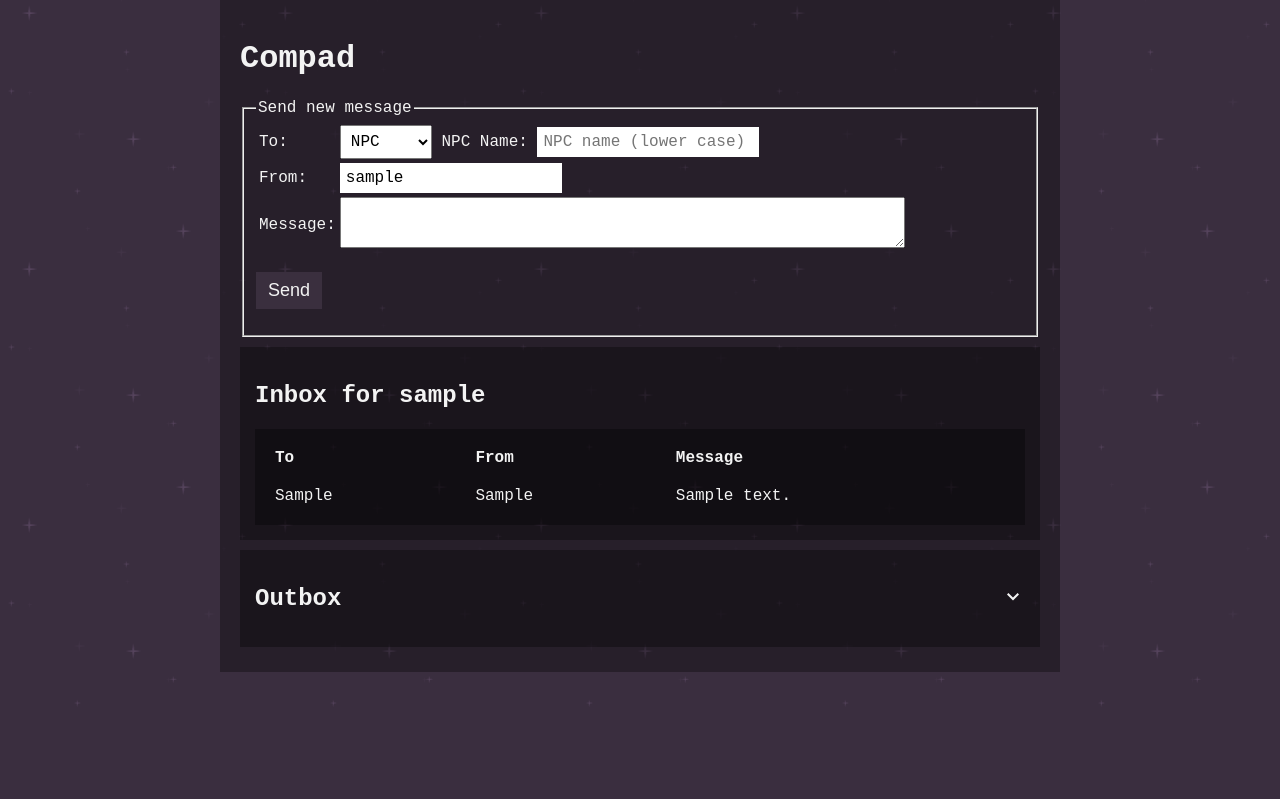
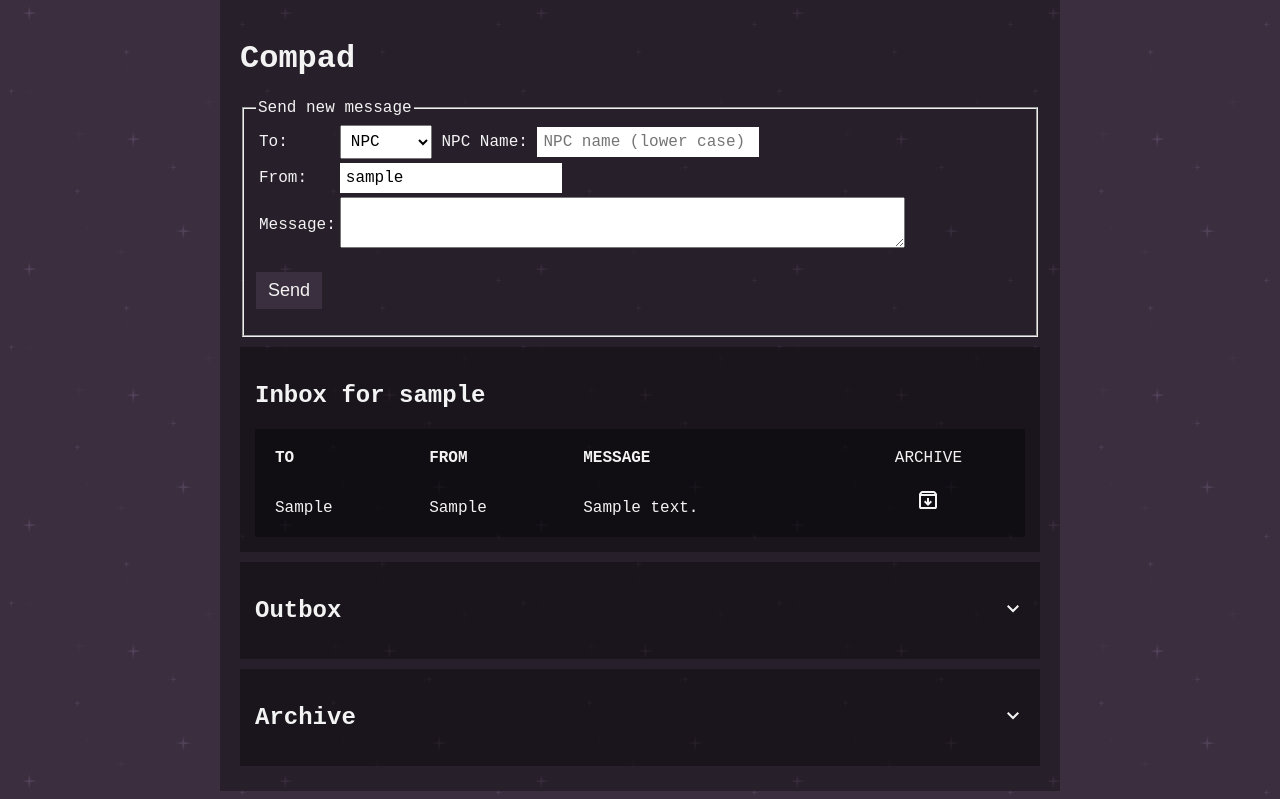
Before and after one commit to Glanten/compad, a Flask app: template templates/compad.html in a window 1280 px wide. Shown: the part 76-875 px from the top of the page. Before the commit the page ends 781 px from the top, so only its background shows below. Run offline with Flask 3, Linux system fonts and the light colour scheme; the template is opened without the code that fills it: most values are stand-ins (such as "Sample title", 1, 10 or a date in 2020); some libraries are stand-ins or nearby versions.

Commit message:
Compad messages can now be archived.

```diff
--- a/app.py
+++ b/app.py
@@ -364,7 +364,6 @@ def credits_send():
 def credits_receive():
     """Acquire credits from a unique credstick code"""
     if request.method == "POST":
-        # if user hits "send" on 'send credits' form
         # create variables from submitted form
         receive_code = request.form.get("input_credstick_code")
 
@@ -669,6 +668,17 @@ def compad():
             recipient_list=recipient_list,
             )
 
+# below function is ready, but no link currently exists to trigger it
+@app.route("/archive_message/<int:msg_id>", methods=['POST'])
+@login_required
+def archive_message(msg_id):
+    """Archive message to clean up inbox"""
+    current_user = session['user_id']
+    msg_variable = "msg" + str(current_user)
+    # change message's archive status to 1
+    db.execute("UPDATE ? SET archive = 1 WHERE msgid = ?", msg_variable, msg_id)
+    return redirect("/compad")
+
 #--- MISC PAGES ---#
 
 # Error page
--- a/templates/compad.html
+++ b/templates/compad.html
@@ -70,23 +70,38 @@
 </div>
 
 <!-- INBOX -->
+
+<!-- TO DO: ADD ARCHIVE BUTTONS -->
 <div style="margin-top: 10px;" class="darker">
     <h2>Inbox for {{ current_username }}</h2>
     <table class="dark_table">
 
         <tr style="text-align:left">
-            <th>To</th>
-            <th>From</th>
-            <th>Message</th>
+            <th>TO</th>
+            <th>FROM</th>
+            <th>MESSAGE</th>
+            <td style="text-align: center;">ARCHIVE</td>
         </tr>
 
         {% for message in user_messages %}
         {% if message.fromUser != current_username %}
+        {% if message.archive != 1 %}
         <tr class="table_align_top">
             <td>{{ message.toUser }}</td>
             <td>{{ message.fromUser }}</td>
             <td>{{ message.message }}</td>
+            <td style="text-align: center;">
+                <form action="{{ url_for('archive_message', msg_id=message.msgId)}}" method="POST"
+                    style="display: inline;">
+                    <label hidden for="archive_message_{{ message.msgid }}">Delete {{ message.msgid }}</label>
+                    <button type="submit" class="cursor_pointer" style="border: none; background: none;"
+                        id="archive_message_{{ message.msgid }}">
+                        <img src="static\icon-archive.svg" alt="archive" />
+                    </button>
+                </form>
+            </td>
         </tr>
+        {% endif %}
         {% endif %}
         {% endfor %}
 
@@ -105,14 +120,15 @@
         <table class="dark_table">
 
             <tr style="text-align:left">
-                <th>To</th>
-                <th>Message</th>
+                <th>TO</th>
+                <th>MESSAGE</th>
             </tr>
 
             {% for message in user_messages %}
             {% if message.fromUser == current_username %}
             <tr class="table_align_top">
                 <td>{{ message.toUser }}</td>
+
                 <td>{{ message.message }}</td>
             </tr>
             {% endif %}
@@ -122,4 +138,37 @@
     </div>
 </div>
 
+<!-- ARCHIVE -->
+<!-- starts collapsed, can be expanded by clicking -->
+<div style="margin-top: 10px;" class="darker">
+    <h2 class="cursor_pointer" onclick="collapseSegment('compad_archive', 'compad_archive_expand')">
+        Archive
+        <img class="float_right" id="compad_archive_expand" src="static\icon-arrow-down.svg"
+            alt="expand/contract section" />
+    </h2>
+    <div class="collapsible" id="compad_archive" style="display: none;">
+        <table class="dark_table">
+
+            <tr style="text-align:left">
+                <th>TO</th>
+                <th>FROM</th>
+                <th>MESSAGE</th>
+            </tr>
+
+            {% for message in user_messages %}
+            {% if message.fromUser != current_username %}
+            {% if message.archive == 1 %}
+            <tr class="table_align_top">
+                <td>{{ message.toUser }}</td>
+                <td>{{ message.fromUser }}</td>
+                <td>{{ message.message }}</td>
+            </tr>
+            {% endif %}
+            {% endif %}
+            {% endfor %}
+
+        </table>
+    </div>
+</div>
+
 {% endblock %}
```
Also changed, not shown: compad.db, static/icon-archive.svg (added).
